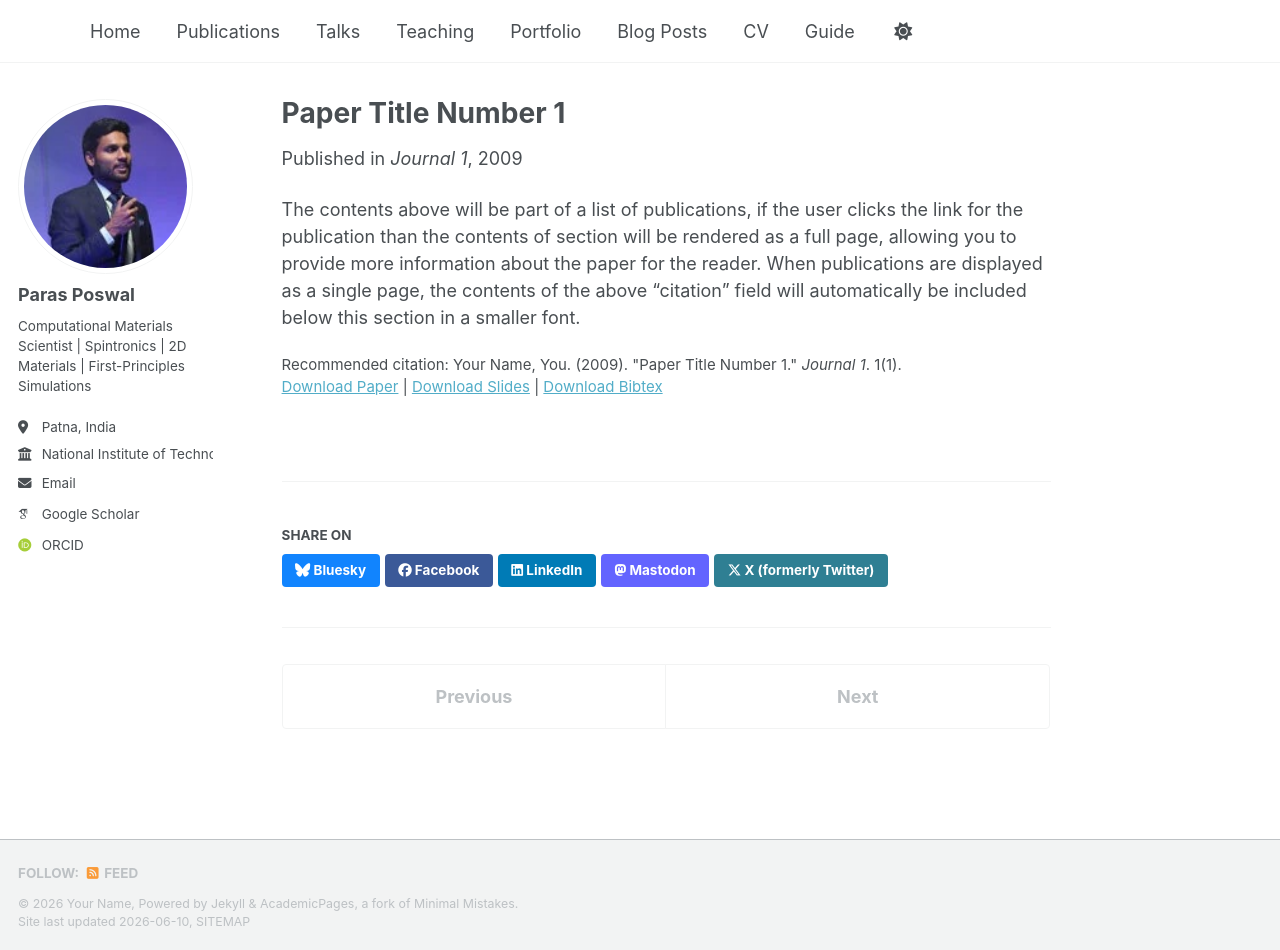
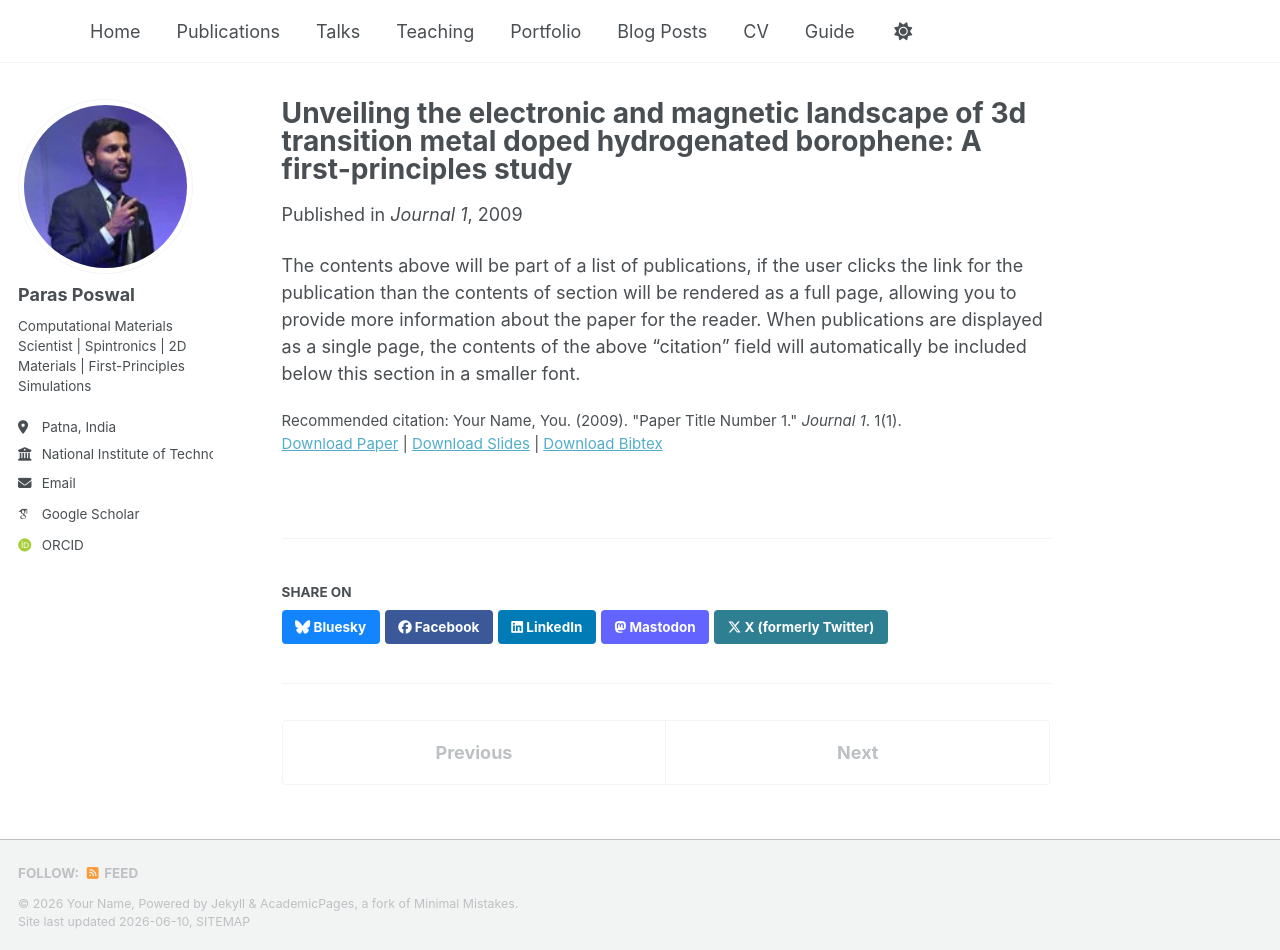
Before and after one commit to poswalparas/poswalparas.github.io, a Jekyll site: the page built from _publications/2009-10-01-paper-title-number-1.md, in a window 1280 px wide and 950 px high. Built offline with Jekyll 4.4.1, drawn with Linux system fonts in a browser that asks for light colours; some web fonts are replaced; a script bundle is joined from its source files by our own code; library files that are not in the unit come from our copies.

Commit message:
Update 2009-10-01-paper-title-number-1.md

```diff
--- a/_publications/2009-10-01-paper-title-number-1.md
+++ b/_publications/2009-10-01-paper-title-number-1.md
@@ -1,5 +1,5 @@
 ---
-title: "Paper Title Number 1"
+title: "Unveiling the electronic and magnetic landscape of 3d transition metal doped hydrogenated borophene: A first-principles study"
 collection: publications
 category: manuscripts
 permalink: /publication/2009-10-01-paper-title-number-1
```
